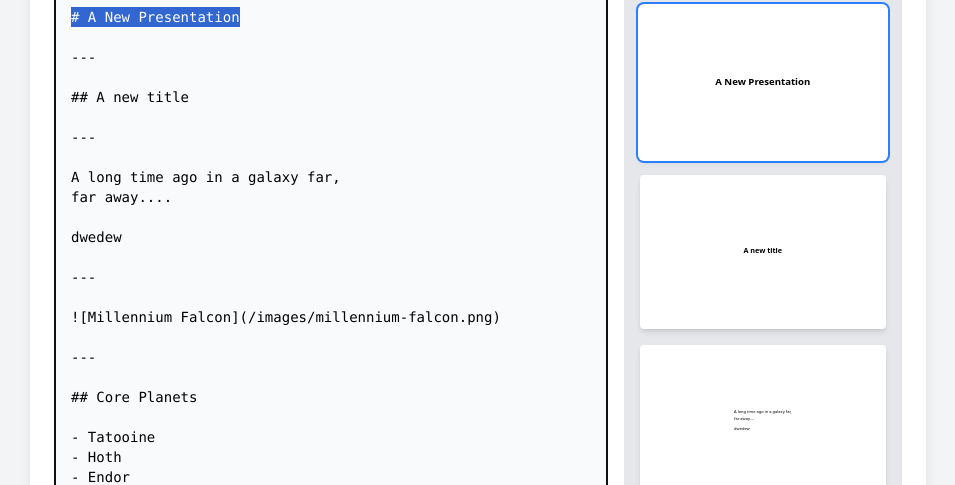
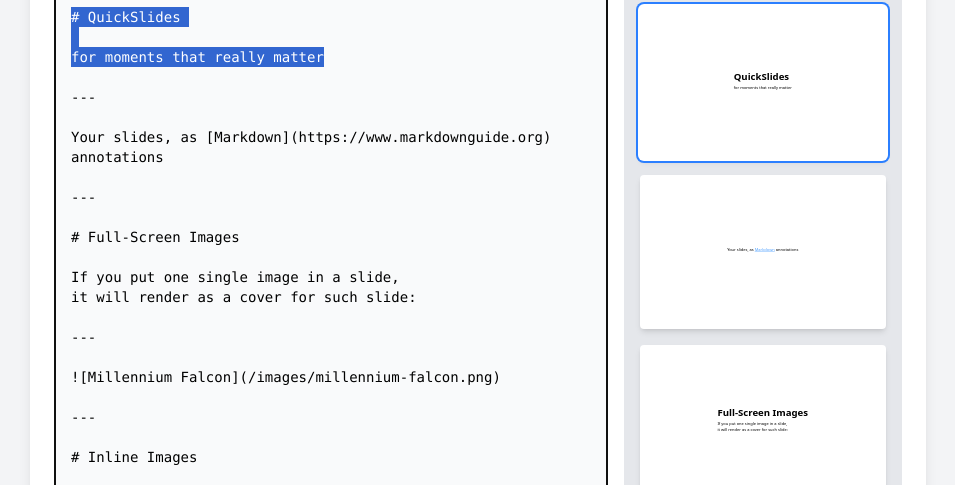
Before and after one commit to marcopeg/QuickSlides, a React (Vite) app: page / in a window 1280 px wide. Shown: the part 124-609 px from the top of the page, without its empty margins (162-1117 px from the left). Built offline with nearby package versions, Linux system fonts and the light colour scheme.

Commit message:
Open link in new tabs

```diff
--- a/src/components/MarkdownSlide.tsx
+++ b/src/components/MarkdownSlide.tsx
@@ -24,7 +24,14 @@
                    [&_li]:mb-2
                    [&_a]:text-blue-400 [&_a]:underline hover:[&_a]:text-blue-300"
       >
-        <ReactMarkdown remarkPlugins={[remarkGfm]}>
+        <ReactMarkdown
+          remarkPlugins={[remarkGfm]}
+          components={{
+            a: ({ ...props }) => (
+              <a {...props} target="_blank" rel="noopener noreferrer" />
+            ),
+          }}
+        >
           {String(content || "")}
         </ReactMarkdown>
       </div>
--- a/src/slides.md
+++ b/src/slides.md
@@ -1,15 +1,17 @@
-# A New Presentation
+# QuickSlides
+
+for moments that really matter
 
 ---
 
-## A new title
+Your slides, as [Markdown](https://www.markdownguide.org) annotations
 
 ---
 
-A long time ago in a galaxy far,
-far away....
+# Full-Screen Images
 
-dwedew
+If you put one single image in a slide,
+it will render as a cover for such slide:
 
 ---
 
@@ -17,11 +19,10 @@
 
 ---
 
-## Core Planets
+# Inline Images
 
-- Tatooine
-- Hoth
-- Endor
+Otherwise, just put your images in the Markdown
+as you would do in any other content:
 
 ---
 
@@ -31,5 +32,16 @@
 
 ---
 
+# Mixed Images
+
+Try to put only 2 images in the slide to get
+a cool **split effect**:
+
+---
+
 ![Millennium Falcon](/images/millennium-falcon.png)
 ![Lightsabers](/images/light-saber.png)
+
+---
+
+The End
```
